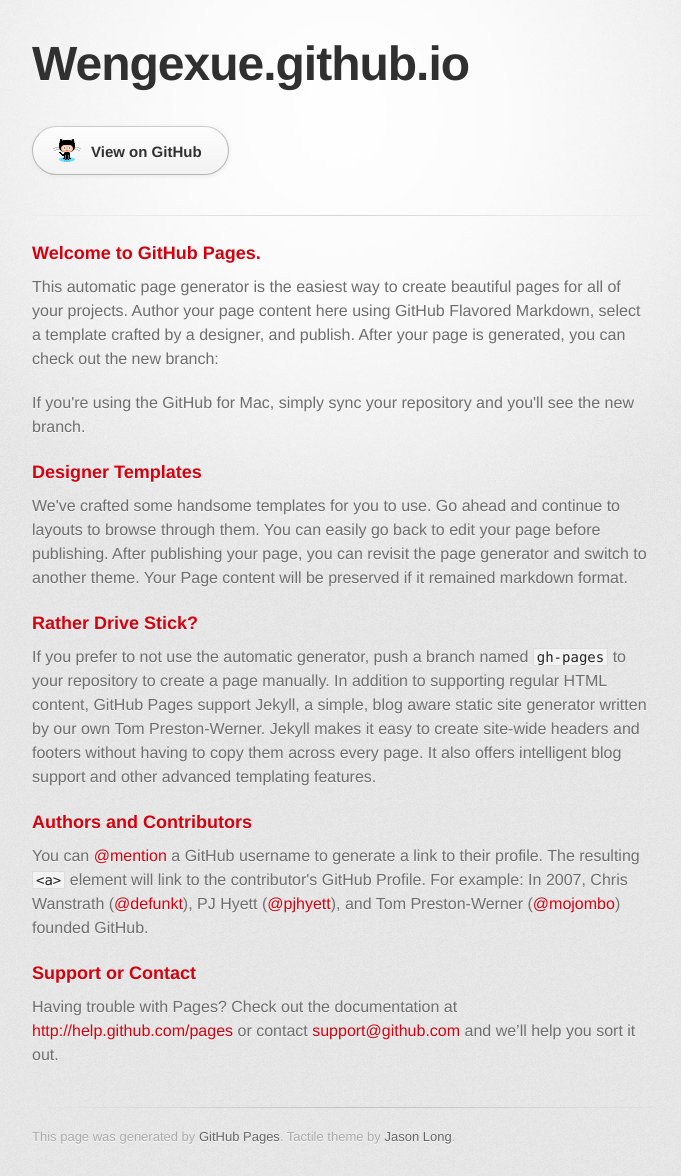
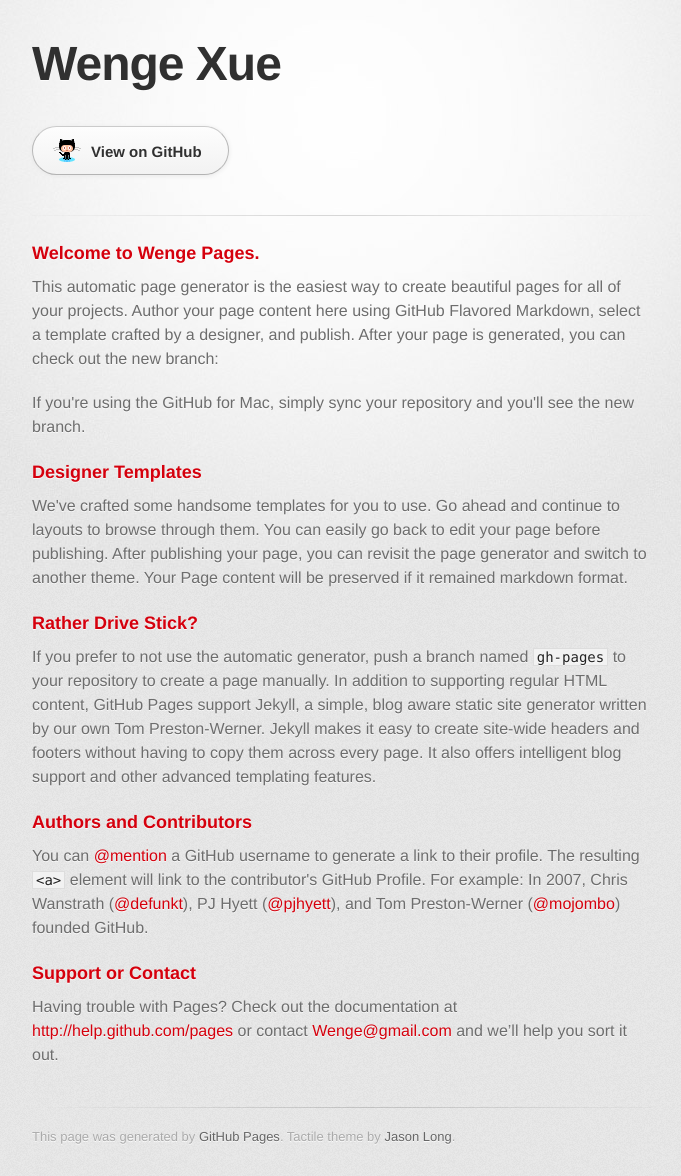
Before and after one commit to wengexue/wengexue.github.io, a plain HTML site: page index.html in a window 1280 px wide. Shown: the whole page, without its empty margins (298-979 px from the left). Drawn offline with Linux system fonts and the light colour scheme; a web font is replaced by a local one.

Commit message:
Replace master branch with page content via GitHub

```diff
--- a/index.html
+++ b/index.html
@@ -10,7 +10,7 @@
     <!--[if lt IE 9]>
     <script src="//html5shiv.googlecode.com/svn/trunk/html5.js"></script>
     <![endif]-->
-    <title>Wengexue.github.io by wengexue</title>
+    <title>Wenge Xue by wengexue</title>
   </head>
 
   <body>
@@ -18,7 +18,7 @@
       <div class="inner">
 
         <header>
-          <h1>Wengexue.github.io</h1>
+          <h1>Wenge Xue</h1>
           <h2></h2>
         </header>
 
@@ -30,7 +30,7 @@
 
         <section id="main_content">
           <h3>
-<a name="welcome-to-github-pages" class="anchor" href="#welcome-to-github-pages"><span class="octicon octicon-link"></span></a>Welcome to GitHub Pages.</h3>
+<a name="welcome-to-wenge-pages" class="anchor" href="#welcome-to-wenge-pages"><span class="octicon octicon-link"></span></a>Welcome to Wenge Pages.</h3>
 
 <p>This automatic page generator is the easiest way to create beautiful pages for all of your projects. Author your page content here using GitHub Flavored Markdown, select a template crafted by a designer, and publish. After your page is generated, you can check out the new branch:</p>
 
@@ -54,7 +54,7 @@
 <h3>
 <a name="support-or-contact" class="anchor" href="#support-or-contact"><span class="octicon octicon-link"></span></a>Support or Contact</h3>
 
-<p>Having trouble with Pages? Check out the documentation at <a href="http://help.github.com/pages">http://help.github.com/pages</a> or contact <a href="mailto:support@github.com">support@github.com</a> and we’ll help you sort it out.</p>
+<p>Having trouble with Pages? Check out the documentation at <a href="http://help.github.com/pages">http://help.github.com/pages</a> or contact <a href="mailto:Wenge@gmail.com">Wenge@gmail.com</a> and we’ll help you sort it out.</p>
         </section>
 
         <footer>
```
Also changed, not shown: params.json (+1 -1 lines).
